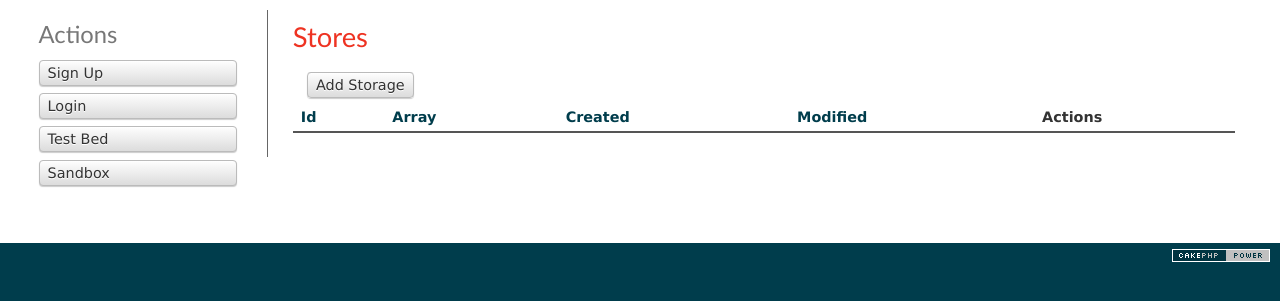
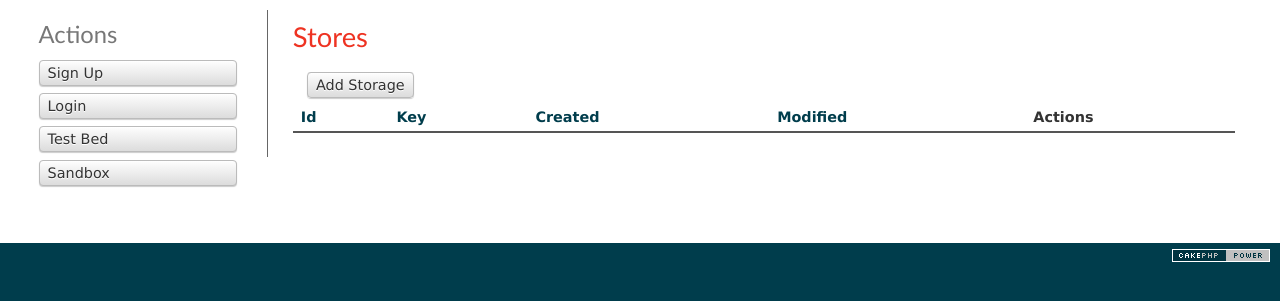
Before and after one commit to theraccoonbear/Sirest, a CakePHP app: the page made by app/View/Stores/index.ctp in a window 1280 px wide. Shown: the part 47-348 px from the top of the page. Run offline with PHP 8.4 and a stand-in for CakePHP, Linux system fonts and the light colour scheme; the template is opened without the code that fills it, so the values that code supplies are empty; some libraries are stand-ins or nearby versions.

Commit message:
prettier index

```diff
--- a/app/View/Stores/index.ctp
+++ b/app/View/Stores/index.ctp
@@ -6,7 +6,7 @@
 	<table cellpadding="0" cellspacing="0">
 	<tr>
 			<th><?php echo $this->Paginator->sort('id'); ?></th>
-			<th><?php echo $this->Paginator->sort('key', array('label' => 'Full Key')); ?></th>
+			<th><?php echo $this->Paginator->sort('key'); ?></th>
 			<th><?php echo $this->Paginator->sort('created'); ?></th>
 			<th><?php echo $this->Paginator->sort('modified'); ?></th>
 			<th class="actions"><?php echo __('Actions'); ?></th>
```
